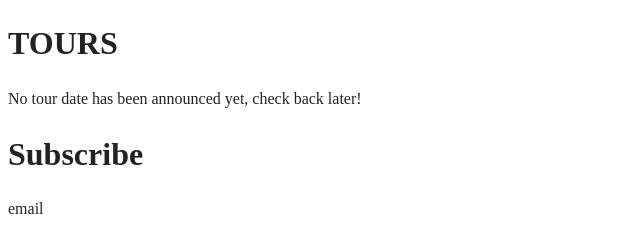
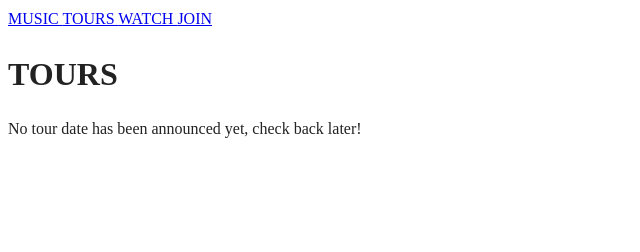
Before and after one commit to BursterLeon/MusicArtist, a website built with webpack: page index.html in a window 1280 px wide. Shown: the whole page, without its empty margins (0-640 px from the left). Built offline with nearby package versions, Linux system fonts and the light colour scheme.

Commit message:
added nav bar

```diff
--- a/index.html
+++ b/index.html
@@ -4,7 +4,7 @@
 <head>
   <meta charset="utf-8">
   <meta name="viewport" content="width=device-width, initial-scale=1">
-  <title>MusicArtist</title>
+  <title>Wren Evans - Home </title>
   <link rel="stylesheet" href="./css/style.css">
   <meta name="description" content="">
 
@@ -21,18 +21,20 @@
   <link rel="manifest" href="site.webmanifest">
   <meta name="theme-color" content="#fafafa">
 </head>
+<body>
+<div class="topnav-right">
+  <a href="#music">MUSIC </a>
+  <a href="#tours">TOURS </a>
+  <a href="#watch">WATCH </a>
+  <a href="#join">JOIN </a>
 
-<body>
+</div>
+
 <div>
-<!--STORE-->
-<!--MUSIC-->
+
 <!--TOURS-->
 <h1> TOURS</h1>
 <p> No tour date has been announced yet, check back later!</p>
-<!--WATCH-->
-<!--JOIN-->
-<h1>Subscribe</h1>
-<p> email</p>
 
 </div>
 
```
